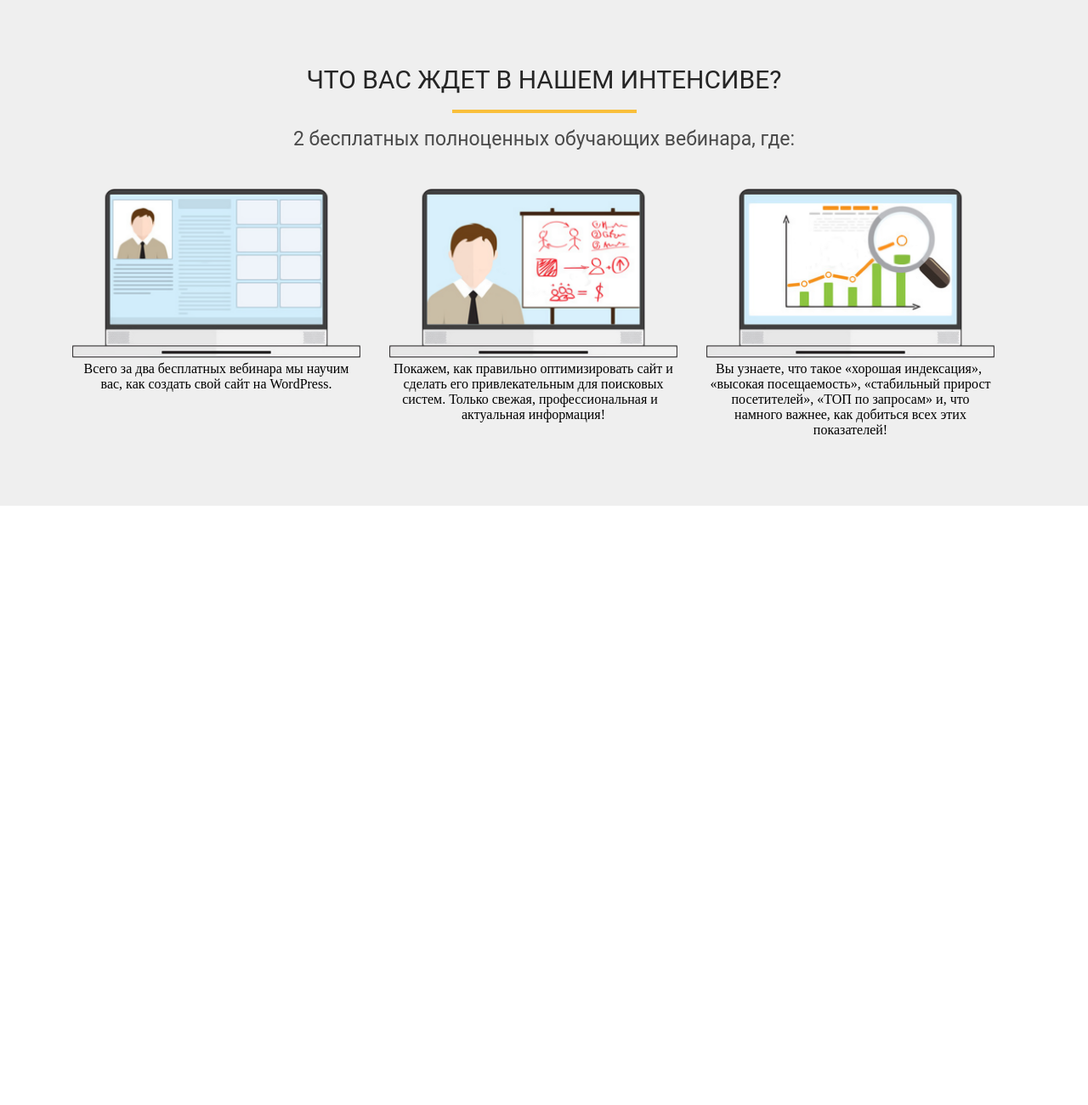
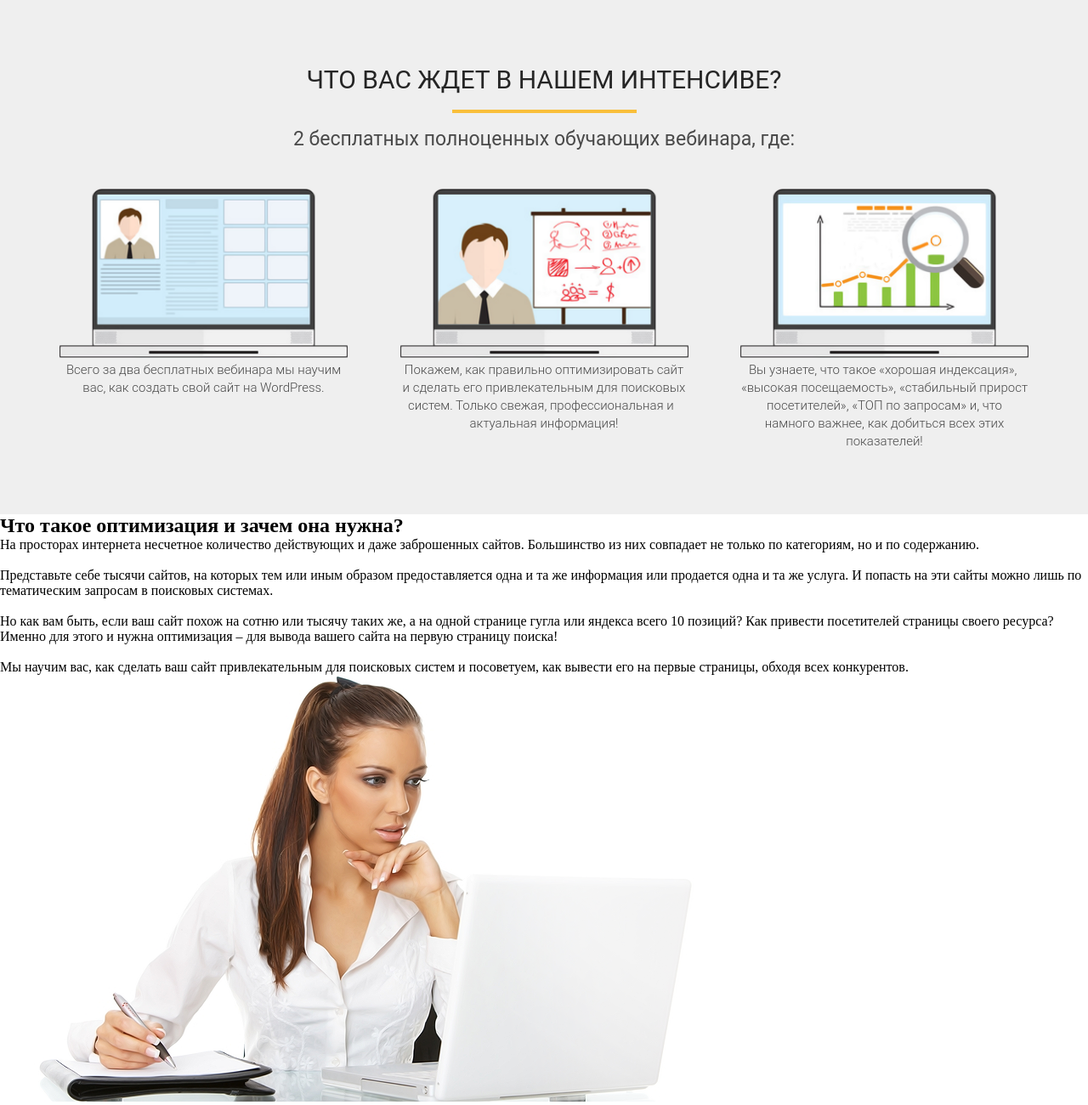
Before and after one commit to VladGTest/site-on-Clean-HTML, a plain HTML site: page src/index.html in a window 1280 px wide. Shown: the part 809-2109 px from the top of the page at 85% size. Before the commit the page ends 1404 px from the top, so only its background shows below. Drawn offline with Linux system fonts and the light colour scheme.

Commit message:
display flex and other

```diff
--- a/src/css/style.css
+++ b/src/css/style.css
@@ -124,7 +124,7 @@ h2.title{
 }
 
 .waiting{
-    height: 604px;
+    min-height: 604px;
     background-color: #efefef;
     padding: 85px 0 75px 0;
 }
@@ -157,12 +157,11 @@ h2.title{
 
 .waiting .waiting_wrapper{
     margin-top: 45px;
+    display: flex;
+    justify-content: space-between;
 }
 
 .waiting .waiting_wrapper .waiting_item{
-    display: inline-block;
-    vertical-align: top;
-    margin: 0 15px;
     width: 339px;
     text-align: center;
 }
@@ -170,3 +169,16 @@ h2.title{
 .waiting .waiting_wrapper .waiting_item .waiting_img{
     width: 100%;
 }
+
+.waiting .waiting_wrapper .waiting_item .waiting_descr{
+    color: #4A4A4A;
+    font-size: 15px;
+    font-family: Roboto;
+    font-weight: 300;
+    line-height: 21px;
+}
+
+
+.optimiztion{
+    min-height: 550px;
+}
--- a/src/index.html
+++ b/src/index.html
@@ -79,5 +79,34 @@
         </div>
     </section>
 
+    <section class="optimiztion">
+        <div class="conainer">
+            <h2 class="optimiztion_header">Что такое оптимизация и зачем она нужна?</h2>
+            <div class="optimization_text">
+                На просторах интернета несчетное количество действующих и даже заброшенных сайтов. Большинство из них совпадает не только по категориям, но и по содержанию.
+
+                <br><br>
+
+                Представьте себе тысячи сайтов, на которых тем или иным образом предоставляется одна и та же информация или продается одна и та же услуга. И попасть на эти сайты можно лишь по тематическим запросам в поисковых системах.
+
+                <br><br>
+
+                Но как вам быть, если ваш сайт похож на сотню или тысячу таких же, а на одной странице гугла или яндекса всего 10 позиций? Как привести посетителей страницы своего ресурса? Именно для этого и нужна оптимизация – для вывода вашего сайта на первую страницу поиска!
+
+                <br><br>
+
+
+                <span>
+                    Мы научим вас, как сделать ваш сайт привлекательным для поисковых систем и посоветуем, как вывести его на первые страницы, обходя всех конкурентов.
+
+                </span>
+
+                <img src="/src/img/bg/woman_bg.png" alt="" class="optimization_img">
+
+
+            </div>
+        </div>
+    </section>
+
 </body>
 </html>
```
